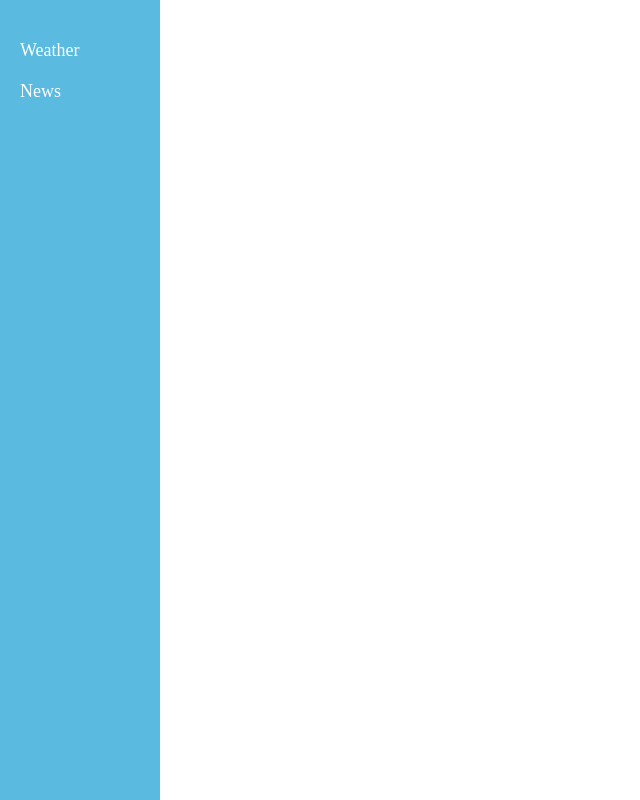
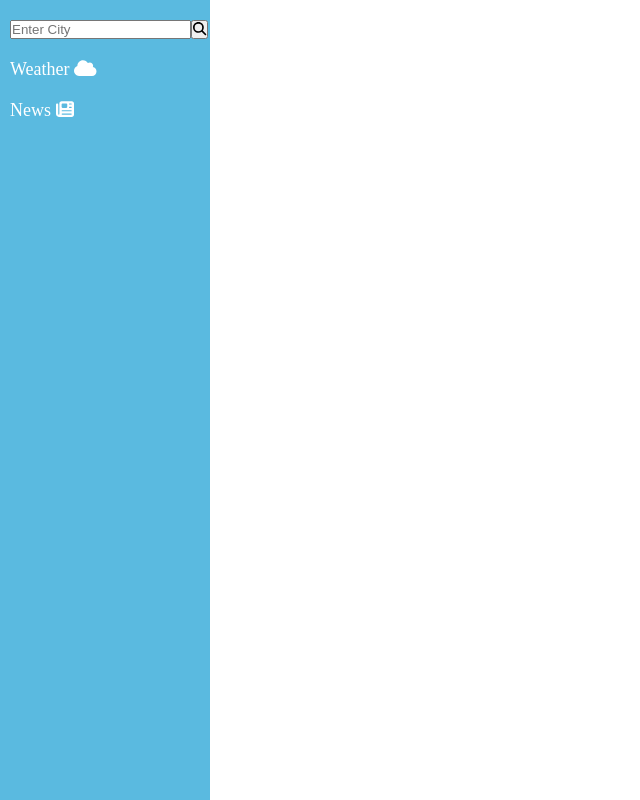
Before and after one commit to TGolelelwang/dashboard, a React (Create React App) app: page / in a window 1280 px wide. Shown: the whole page, without its empty margins (0-640 px from the left). Built offline with nearby package versions, Linux system fonts and the light colour scheme.

Commit message:
SearchBar
Added a searchbar (functionality will be added tomorrow) 15 Oct 2024

```diff
--- a/package.json
+++ b/package.json
@@ -5,6 +5,7 @@
   "dependencies": {
     "@fortawesome/fontawesome-svg-core": "^6.6.0",
     "@fortawesome/free-solid-svg-icons": "^6.6.0",
+    "@fortawesome/react-fontawesome": "^0.2.2",
     "@testing-library/jest-dom": "^5.17.0",
     "@testing-library/react": "^13.4.0",
     "@testing-library/user-event": "^13.5.0",
--- a/src/App.css
+++ b/src/App.css
@@ -156,11 +156,16 @@
   height: 100vh;
 }
 
+.search-bar{
+  display: flex;
+}
+
 .side-bar {
-  width: 160px;
+  width: 210px;
   background: rgb(90, 186, 224);
   height: 100vh;
-  padding: 20px;
+  padding: 10px;
+  padding-top: 20px;
 }
 
 .content {
--- a/src/components/NavBar.js
+++ b/src/components/NavBar.js
@@ -1,15 +1,30 @@
 import React from 'react';
 import { Link } from 'react-router-dom';
-
+import { FontAwesomeIcon} from '@fortawesome/react-fontawesome';
+import { faNewspaper, faCloud, faMagnifyingGlass } from '@fortawesome/free-solid-svg-icons';
 function Sidebar() {
   return (
     <div className="side-bar">
+
+          <div className = "search-bar">
+              <input className="input-location" type="text" placeholder ="Enter City" >
+
+              </input>
+              <button>
+                <FontAwesomeIcon icon ={faMagnifyingGlass}/>
+              </button>
+          </div>
+
       <ul>
+
         <li>
-          <Link to="/">Weather</Link>
+
+          <Link to="/">Weather <FontAwesomeIcon icon={faCloud}/>
+          </Link>
         </li>
         <li>
-          <Link to="/news">News</Link>
+          <Link to="/news">News <FontAwesomeIcon icon={faNewspaper} />
+          </Link>
         </li>
       </ul>
     </div>
```
Also changed, not shown: src/components/SearchBar.js (+7 -6 lines), 1 other file (tests, documents, lock files or other folders).
